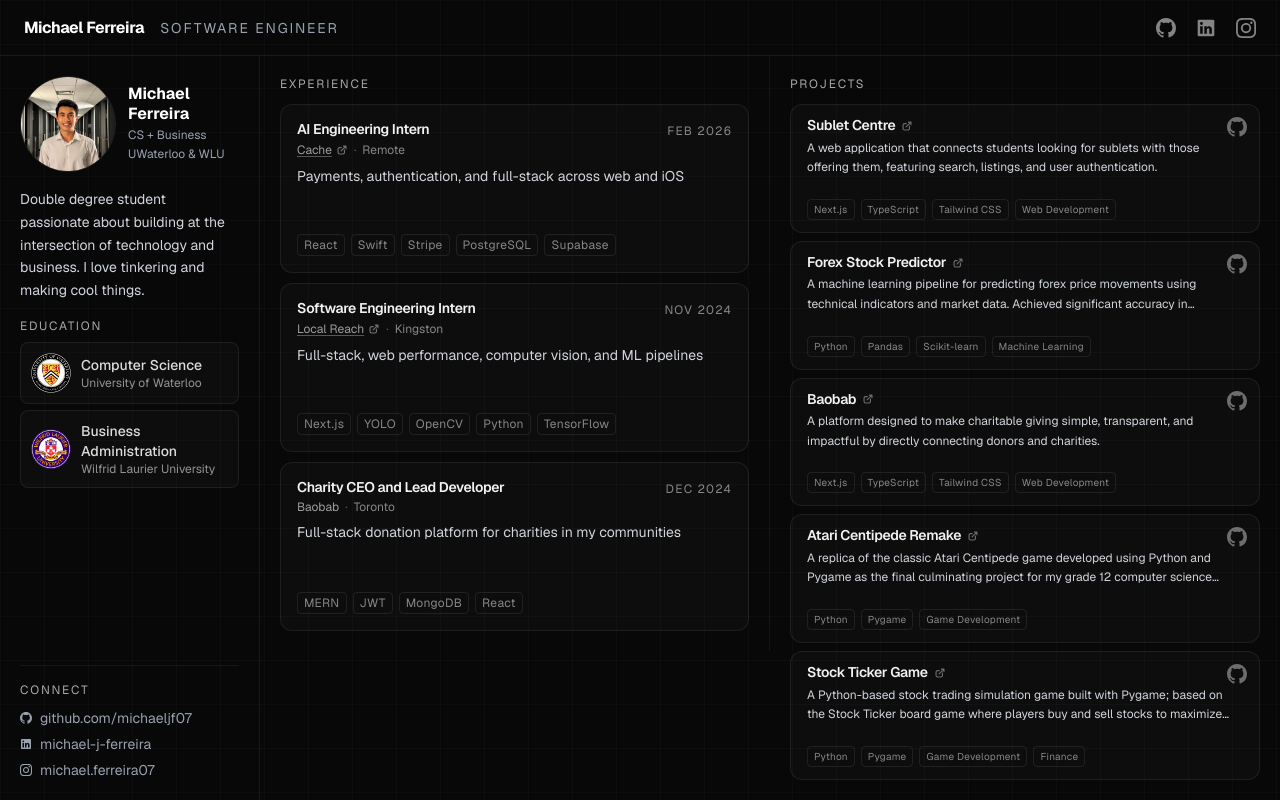
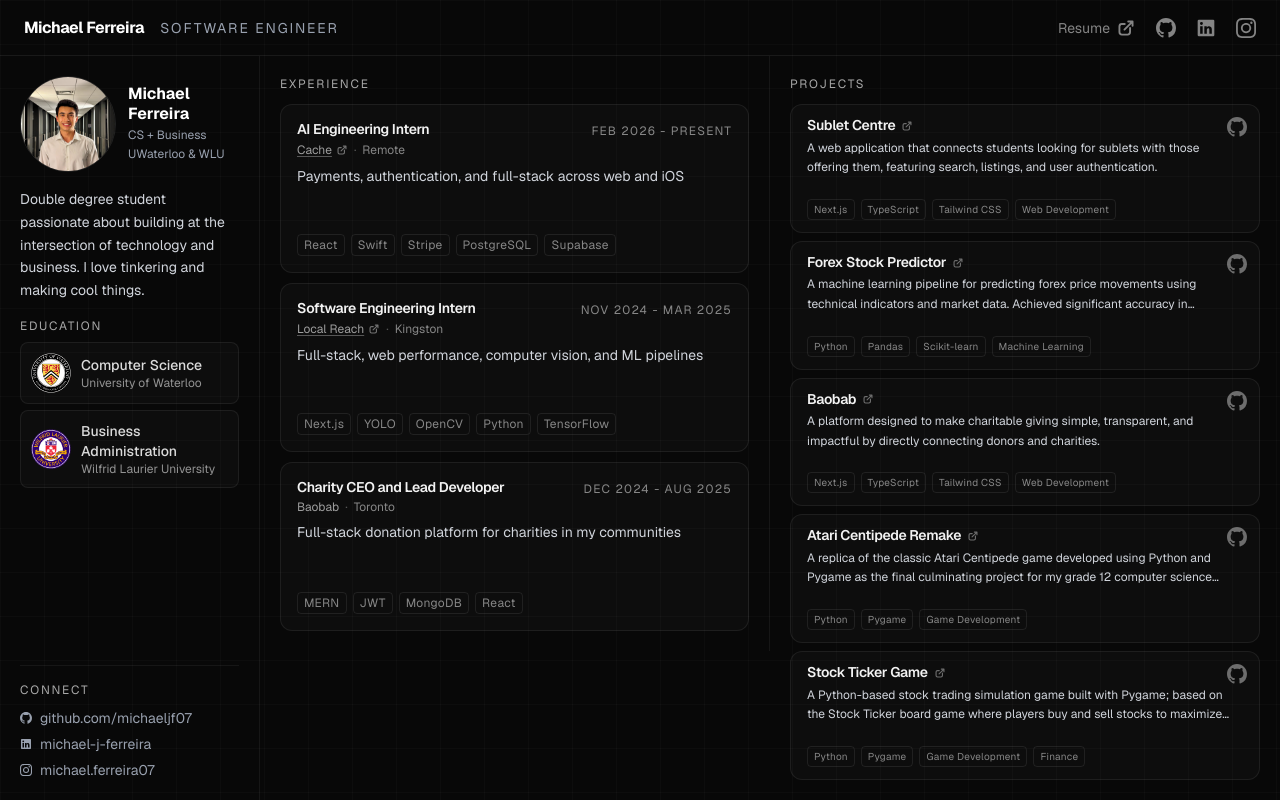
Before and after one commit to michaeljf07/personal-website3.0, a Next.js app: page / in a window 1280 px wide. Built offline with nearby package versions, Linux system fonts and the light colour scheme; no server answers.

Commit message:
improvement: move resume to be accessible

```diff
--- a/app/components/ExperiencePanel.tsx
+++ b/app/components/ExperiencePanel.tsx
@@ -18,7 +18,7 @@
                                     {exp.title}
                                 </div>
                                 <div className="text-xs text-white/50 tracking-widest uppercase shrink-0 mt-0.5">
-                                    {exp.dates.split(" - ")[0]}
+                                    {exp.dates}
                                 </div>
                             </div>
                             <div className="flex items-center gap-1.5 mt-0.5">
--- a/app/page.tsx
+++ b/app/page.tsx
@@ -1,4 +1,9 @@
-import { GitHubIcon, LinkedInIcon, InstagramIcon } from "./components/icons";
+import {
+    GitHubIcon,
+    LinkedInIcon,
+    InstagramIcon,
+    ExternalLinkIcon,
+} from "./components/icons";
 import AboutPanel from "./components/AboutPanel";
 import ExperiencePanel from "./components/ExperiencePanel";
 import ProjectsPanel from "./components/ProjectsPanel";
@@ -24,7 +29,16 @@
                         Software Engineer
                     </span>
                 </div>
-                <div className="flex items-center gap-1 sm:gap-5">
+                <div className="flex items-center gap-3 sm:gap-5">
+                    <a
+                        href="/resume.pdf"
+                        target="_blank"
+                        rel="noopener noreferrer"
+                        className="p-2 -m-2 text-white/50 hover:text-white/90 transition-colors touch-manipulation flex items-center gap-1.5 text-sm"
+                        aria-label="Resume">
+                        <span className="hidden sm:inline">Resume</span>
+                        <ExternalLinkIcon className="w-4 h-4 sm:w-5 sm:h-5" />
+                    </a>
                     <a
                         href="https://github.com/michaeljf07"
                         target="_blank"
```
Also changed, not shown: app/components/AboutPanel.tsx (+5 -2 lines).
